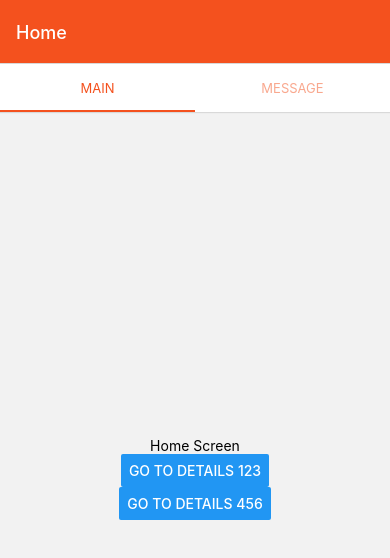
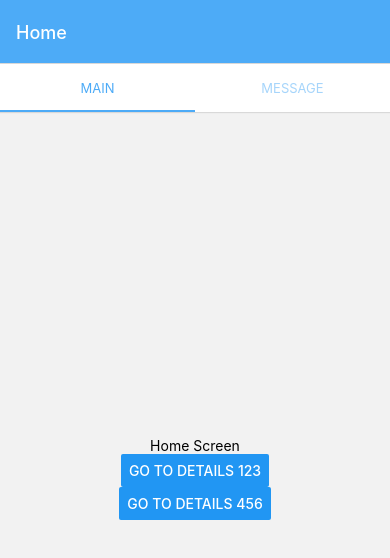
Before and after one commit to Aysnine/BookIdiot, a React Native app: screen / in a window 390 px wide. Shown: the top 558 px of the page. Built offline with nearby package versions, Linux system fonts and the light colour scheme.

Commit message:
chore: better color and animation

```diff
--- a/src/App.tsx
+++ b/src/App.tsx
@@ -19,7 +19,7 @@ import {
 } from '@react-navigation/native-stack';
 import {createMaterialTopTabNavigator} from '@react-navigation/material-top-tabs';
 
-const PRIMARY_COLOR = '#f4511e';
+const PRIMARY_COLOR = '#4dabf7';
 const TITLE_COLOR = '#fff';
 
 const styles = StyleSheet.create({
@@ -103,6 +103,7 @@ function App() {
       <Stack.Navigator
         initialRouteName="Home"
         screenOptions={{
+          animation: 'slide_from_right',
           headerStyle: {
             backgroundColor: PRIMARY_COLOR,
           },
```
